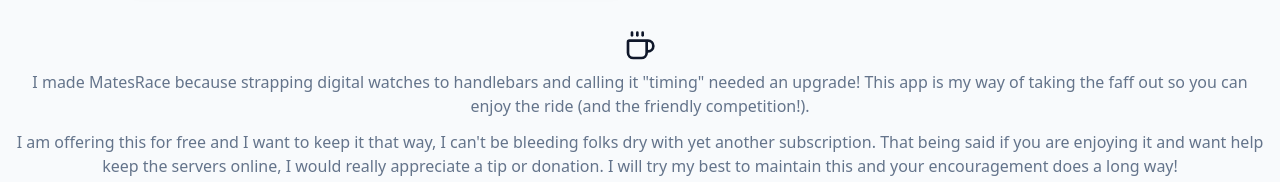
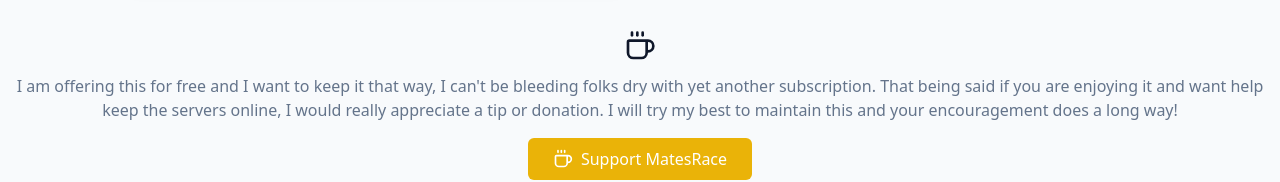
Before and after one commit to Fjallroth/matesRaceFinal, a React (Vite) app in the folder frontend/: page /login in a window 1280 px wide. Shown: the part 1082-1264 px from the top of the page. Built offline with nearby package versions, Linux system fonts and the light colour scheme; no server answers.

Commit message:
shortened the footer

```diff
--- a/frontend/src/components/Footer.tsx
+++ b/frontend/src/components/Footer.tsx
@@ -11,9 +11,6 @@ const Footer: React.FC = () => {
       <div className="container mx-auto px-4">
         <div className="mb-4">
           <Coffee className="h-8 w-8 mx-auto mb-2 text-primary" />
-          <p className="text-sm md:text-base leading-relaxed">
-            I made MatesRace because strapping digital watches to handlebars and calling it "timing" needed an upgrade! This app is my way of taking the faff out so you can enjoy the ride (and the friendly competition!).
-          </p>
           <p className="text-sm md:text-base leading-relaxed mt-3">
             I am offering this for free and I want to keep it that way, I can't be bleeding folks dry with yet another subscription.
             That being said if you are enjoying it and want help keep the servers online, I would really appreciate a tip or donation.
```
